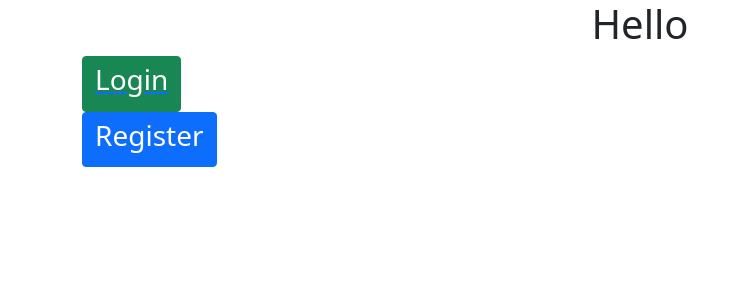
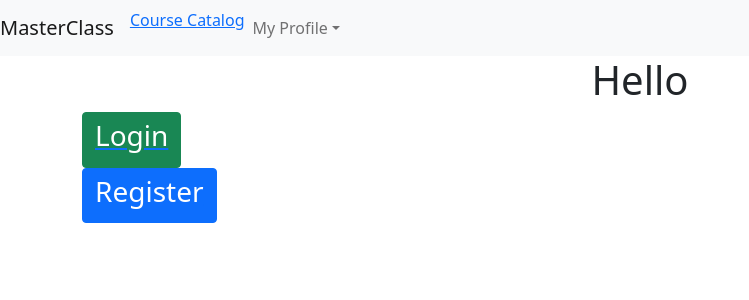
Before and after one commit to iammoda/masterclass-project, a React (Create React App) app in the folder frontend/: page / in a window 1280 px wide. Shown: the top 300 px of the page, without its empty margins (0-749 px from the left). Built offline with nearby package versions, Linux system fonts and the light colour scheme.

Commit message:
navbar component created

```diff
--- a/frontend/src/App.js
+++ b/frontend/src/App.js
@@ -6,11 +6,13 @@
 import store from './store';
 //Components
 import LandingComponent from './components/layout-components/LandingComponent';
+import NavbarComponent from './components/layout-components/NavbarComponent';
 
 function App() {
   return (
     <Router>
       <Fragment>
+        <NavbarComponent />
         <Route exact path='/' component={LandingComponent} />
       </Fragment>
     </Router>
--- /dev/null
+++ b/frontend/src/components/layout-components/NavbarComponent.js
@@ -0,0 +1,52 @@
+import React, { useState, Fragment } from 'react';
+import {
+  Collapse,
+  Navbar,
+  NavbarToggler,
+  NavbarBrand,
+  Nav,
+  NavItem,
+  NavLink,
+  UncontrolledDropdown,
+  DropdownToggle,
+  DropdownMenu,
+  DropdownItem,
+} from 'reactstrap';
+import { Link } from 'react-router-dom';
+
+export const NavbarComponent = (props) => {
+  const [isOpen, setIsOpen] = useState(false);
+
+  const toggle = () => setIsOpen(!isOpen);
+
+  return (
+    <Fragment>
+      <Navbar color='light' light expand='md'>
+        <NavbarBrand href='/'>MasterClass</NavbarBrand>
+
+        <NavbarToggler onClick={toggle} />
+        <Collapse isOpen={isOpen} navbar>
+          <Nav className='mr-auto' navbar>
+            <NavItem>
+              <Link to='/components/'>Course Catalog</Link>
+            </NavItem>
+
+            <UncontrolledDropdown nav inNavbar>
+              <DropdownToggle nav caret>
+                My Profile
+              </DropdownToggle>
+              <DropdownMenu right>
+                <DropdownItem>Option 1</DropdownItem>
+                <DropdownItem>Option 2</DropdownItem>
+                <DropdownItem divider />
+                <DropdownItem>Reset</DropdownItem>
+              </DropdownMenu>
+            </UncontrolledDropdown>
+          </Nav>
+        </Collapse>
+      </Navbar>
+    </Fragment>
+  );
+};
+
+export default NavbarComponent;
```
